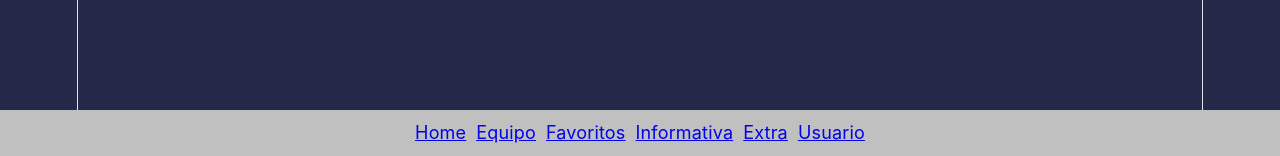
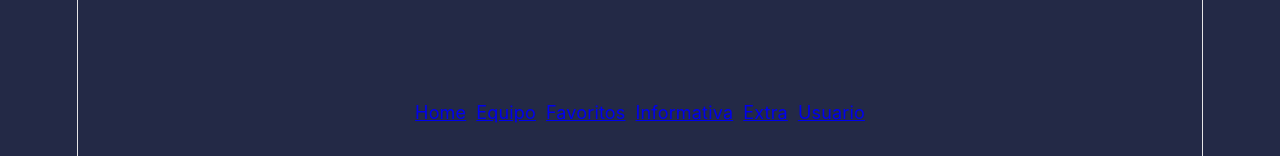
Before and after one commit to Jaime-Poveda2007/Clase27-marzo, a React (Vite) app: page / in a window 1280 px wide. Shown: the part 644-800 px from the top of the page. Built offline with nearby package versions, Linux system fonts and the light colour scheme; no server answers.

Commit message:
corregimos el menu inferior

```diff
--- a/src/App.css
+++ b/src/App.css
@@ -183,7 +183,6 @@
   }
 }
 .c-menu{
-    background: silver;
     display: flex;
     justify-content: center;
     gap: 10px;
@@ -191,5 +190,5 @@
     width: 100%;
     bottom: 0;
     left: 0;
-    padding: 10px 0;
+    padding: 30px 0;
 }
```
